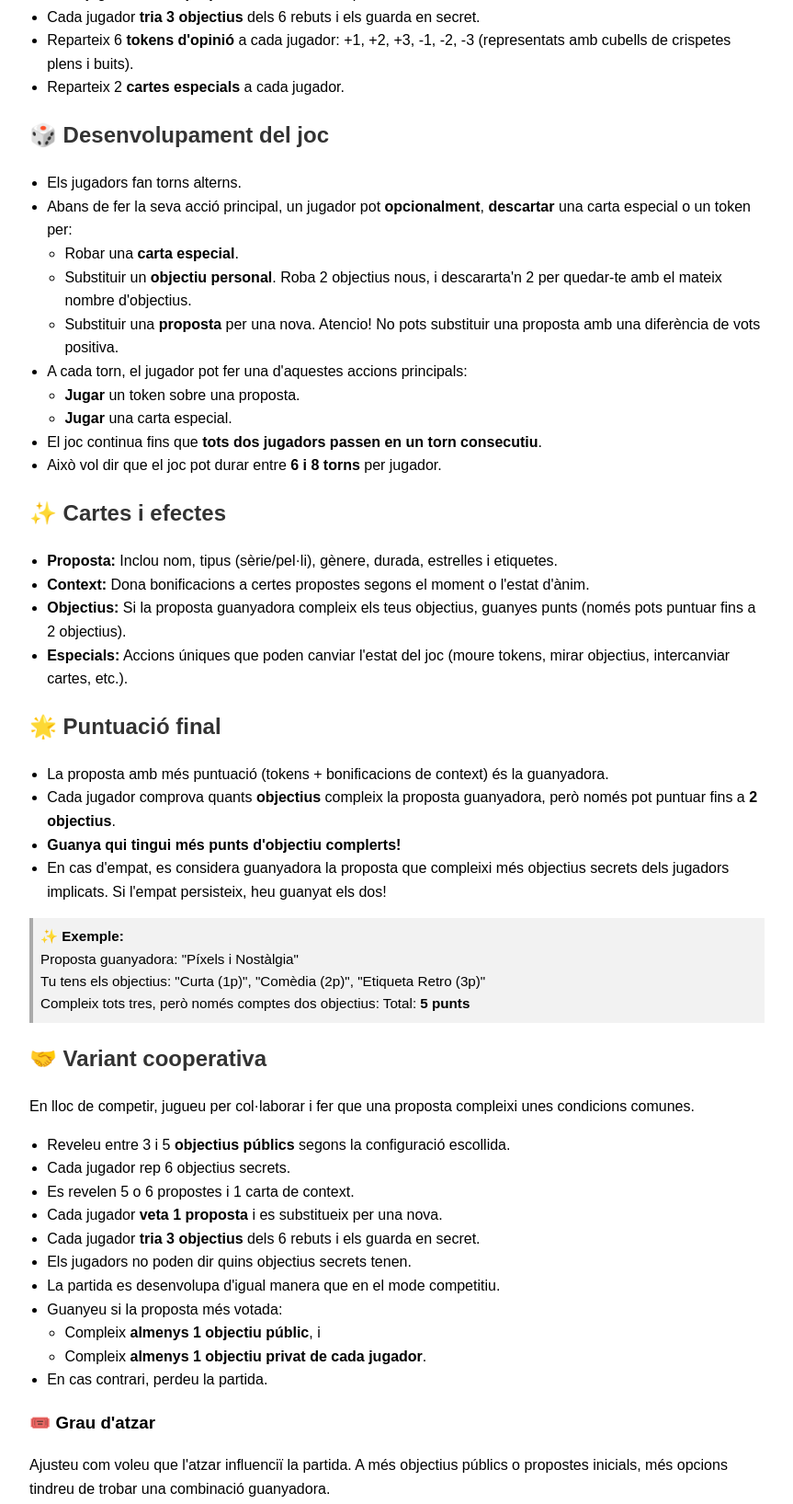
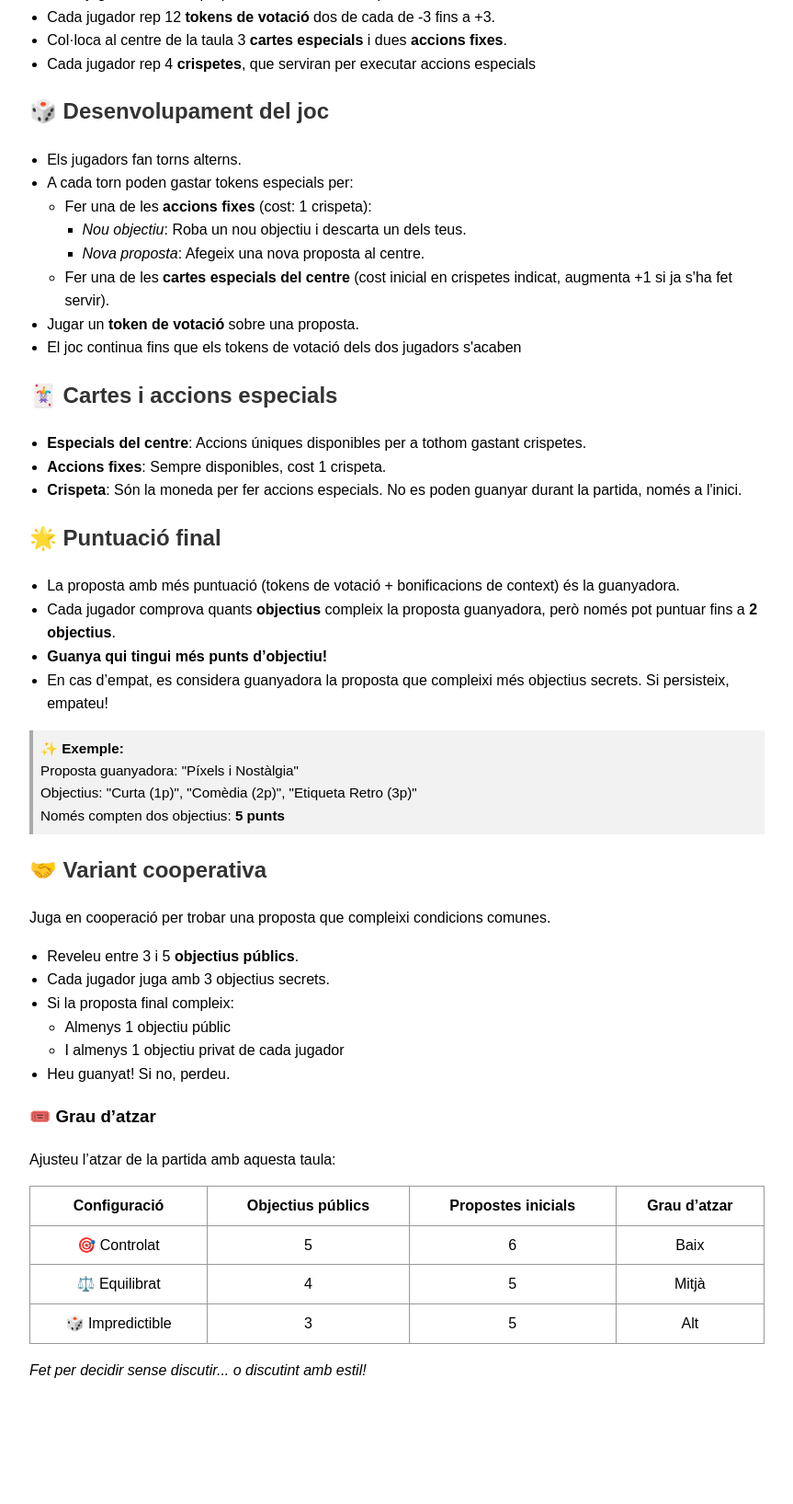
Before and after one commit to viscat/que-mirem-avui, a plain HTML site: page regles.html in a window 1280 px wide. Shown: the part 472-2107 px from the top of the page at 92% size, without its empty margins (208-1071 px from the left). After the commit the page ends 2038 px from the top, so only its background shows below. Drawn offline with Linux system fonts and the light colour scheme.

Commit message:
Rules updated

```diff
--- a/regles.html
+++ b/regles.html
@@ -38,96 +38,84 @@
       page-break-before: always;
       break-before: page;
     }
-
   </style>
 </head>
 <body>
   <h1>🎭 Guia del Joc: Què Mirem Avui?</h1>
-
-  <p>Un joc casual per a dues persones que no es posen d'acord sobre què veure. Sèries? Pel·lis? Comèdia? Misteri? Deixa que les cartes decideixin...</p>
+  <p>Un joc per a dues persones que intenten posar-se d'acord sobre què veure. Amb cartes de propostes, contextos, objectius i accions especials, haureu de debatre, jugar amb astúcia i trobar la proposta ideal!</p>
 
   <h2>✨ Objectiu del joc</h2>
   <p>Fer que la proposta escollida sigui la que millor encaixa amb els teus <strong>objectius secrets</strong>.</p>
 
   <h2>🎒 Preparació</h2>
   <ul>
-    <li>Revela 5 <strong>cartes de proposta</strong>.</li>
-    <li>Reparteix 6 <strong>objectius secrets</strong> a cada jugador.</li>
+    <li>Revela 5 <strong>propostes</strong>.</li>
     <li>Revela 1 <strong>carta de context</strong>.</li>
-    <li>Cada jugador <strong>veta 1 proposta</strong> i es substitueix per una nova.</li>
-    <li>Cada jugador <strong>tria 3 objectius</strong> dels 6 rebuts i els guarda en secret.</li>
-    <li>Reparteix 6 <strong>tokens d'opinió</strong> a cada jugador: +1, +2, +3, -1, -2, -3 (representats amb cubells de crispetes plens i buits).</li>
-    <li>Reparteix 2 <strong>cartes especials</strong> a cada jugador.</li>
+    <li>Reparteix 6 <strong>objectius</strong> a cada jugador. Cada jugador en descarta 3 i es queda 3 objectius secrets.</li>
+    <li>Cada jugador veta una proposta. Se substitueixen per dues noves.</li>
+    <li>Cada jugador rep 12 <strong>tokens de votació</strong> dos de cada de -3 fins a +3.</li>
+    <li>Col·loca al centre de la taula 3 <strong>cartes especials</strong> i dues <strong>accions fixes</strong>.</li>
+    <li>Cada jugador rep 4 <strong>crispetes</strong>, que serviran per executar accions especials</li>
   </ul>
 
   <h2>🎲 Desenvolupament del joc</h2>
   <ul>
     <li>Els jugadors fan torns alterns.</li>
-    <li>Abans de fer la seva acció principal, un jugador pot <strong>opcionalment</strong>, <strong>descartar</strong> una carta especial o un token per:</li>
+    <li>A cada torn poden gastar tokens especials per:</li>
     <ul>
-      <li>Robar una <strong>carta especial</strong>.</li>
-      <li>Substituir un <strong>objectiu personal</strong>. Roba 2 objectius nous, i descararta'n 2 per quedar-te amb el mateix nombre d'objectius.</li>
-      <li>Substituir una <strong>proposta</strong> per una nova. Atencio! No pots substituir una proposta amb una diferència de vots positiva.</li>
+      <li>Fer una de les <strong>accions fixes</strong> (cost: 1 crispeta):</li>
+      <ul>
+        <li><em>Nou objectiu</em>: Roba un nou objectiu i descarta un dels teus.</li>
+        <li><em>Nova proposta</em>: Afegeix una nova proposta al centre.</li>
+      </ul>
+      <li>Fer una de les <strong>cartes especials del centre</strong> (cost inicial en crispetes indicat, augmenta +1 si ja s'ha fet servir).</li>
     </ul>
-    <li>A cada torn, el jugador pot fer una d'aquestes accions principals:</li>
-    <ul>
-      <li><strong>Jugar</strong> un token sobre una proposta.</li>
-      <li><strong>Jugar</strong> una carta especial.</li>
-    </ul>
-    <li>El joc continua fins que <strong>tots dos jugadors passen en un torn consecutiu</strong>.</li>
-    <li>Això vol dir que el joc pot durar entre <strong>6 i 8 torns</strong> per jugador.</li>
+    <li>Jugar un <strong>token de votació</strong> sobre una proposta.</li>
+    <li>El joc continua fins que els tokens de votació dels dos jugadors s'acaben</li>
   </ul>
 
-  <h2>✨ Cartes i efectes</h2>
+  <h2>🃏 Cartes i accions especials</h2>
   <ul>
-    <li><strong>Proposta:</strong> Inclou nom, tipus (sèrie/pel·li), gènere, durada, estrelles i etiquetes.</li>
-    <li><strong>Context:</strong> Dona bonificacions a certes propostes segons el moment o l'estat d'ànim.</li>
-    <li><strong>Objectius:</strong> Si la proposta guanyadora compleix els teus objectius, guanyes punts (només pots puntuar fins a 2 objectius).</li>
-    <li><strong>Especials:</strong> Accions úniques que poden canviar l'estat del joc (moure tokens, mirar objectius, intercanviar cartes, etc.).</li>
+    <li><strong>Especials del centre</strong>: Accions úniques disponibles per a tothom gastant crispetes.</li>
+    <li><strong>Accions fixes</strong>: Sempre disponibles, cost 1 crispeta.</li>
+    <li><strong>Crispeta</strong>: Són la moneda per fer accions especials. No es poden guanyar durant la partida, només a l'inici.</li>
   </ul>
 
   <h2>🌟 Puntuació final</h2>
   <ul>
-    <li>La proposta amb més puntuació (tokens + bonificacions de context) és la guanyadora.</li>
+    <li>La proposta amb més puntuació (tokens de votació + bonificacions de context) és la guanyadora.</li>
     <li>Cada jugador comprova quants <strong>objectius</strong> compleix la proposta guanyadora, però només pot puntuar fins a <strong>2 objectius</strong>.</li>
-    <li><strong>Guanya qui tingui més punts d'objectiu complerts!</strong></li>
-    <li>En cas d'empat, es considera guanyadora la proposta que compleixi més objectius secrets dels jugadors implicats. Si l'empat persisteix, heu guanyat els dos!</li>
-
+    <li><strong>Guanya qui tingui més punts d’objectiu!</strong></li>
+    <li>En cas d’empat, es considera guanyadora la proposta que compleixi més objectius secrets. Si persisteix, empateu!</li>
   </ul>
 
   <div class="exemple">
     <strong>✨ Exemple:</strong><br>
     Proposta guanyadora: "Píxels i Nostàlgia"<br>
-    Tu tens els objectius: "Curta (1p)", "Comèdia (2p)", "Etiqueta Retro (3p)"<br>
-    Compleix tots tres, però només comptes dos objectius: Total: <strong>5 punts</strong>
+    Objectius: "Curta (1p)", "Comèdia (2p)", "Etiqueta Retro (3p)"<br>
+    Només compten dos objectius: <strong>5 punts</strong>
   </div>
 
   <div class="page-break"></div>
 
-
   <h2>🤝 Variant cooperativa</h2>
-  <p>En lloc de competir, jugueu per col·laborar i fer que una proposta compleixi unes condicions comunes.</p>
+  <p>Juga en cooperació per trobar una proposta que compleixi condicions comunes.</p>
   <ul>
-    <li>Reveleu entre 3 i 5 <strong>objectius públics</strong> segons la configuració escollida.</li>
-    <li>Cada jugador rep 6 objectius secrets.</li>
-    <li>Es revelen 5 o 6 propostes i 1 carta de context.</li>
-    <li>Cada jugador <strong>veta 1 proposta</strong> i es substitueix per una nova.</li>
-    <li>Cada jugador <strong>tria 3 objectius</strong> dels 6 rebuts i els guarda en secret.</li>
-    <li>Els jugadors no poden dir quins objectius secrets tenen.</li>
-    <li>La partida es desenvolupa d'igual manera que en el mode competitiu.</li>
-    <li>Guanyeu si la proposta més votada:</li>
+    <li>Reveleu entre 3 i 5 <strong>objectius públics</strong>.</li>
+    <li>Cada jugador juga amb 3 objectius secrets.</li>
+    <li>Si la proposta final compleix:</li>
     <ul>
-      <li>Compleix <strong>almenys 1 objectiu públic</strong>, i</li>
-      <li>Compleix <strong>almenys 1 objectiu privat de cada jugador</strong>.</li>
+      <li>Almenys 1 objectiu públic</li>
+      <li>I almenys 1 objectiu privat de cada jugador</li>
     </ul>
-    <li>En cas contrari, perdeu la partida.</li>
+    <li>Heu guanyat! Si no, perdeu.</li>
   </ul>
 
-  <h3>🎟️ Grau d'atzar</h3>
-  <p>Ajusteu com voleu que l'atzar influenciï la partida. A més objectius públics o propostes inicials, més opcions tindreu de trobar una combinació guanyadora.</p>
+  <h3>🎟️ Grau d’atzar</h3>
+  <p>Ajusteu l’atzar de la partida amb aquesta taula:</p>
   <table>
     <thead>
-      <tr><th>Configuració</th><th>Objectius públics</th><th>Propostes inicials</th><th>Grau d'atzar</th></tr>
+      <tr><th>Configuració</th><th>Objectius públics</th><th>Propostes inicials</th><th>Grau d’atzar</th></tr>
     </thead>
     <tbody>
       <tr><td>🎯 Controlat</td><td>5</td><td>6</td><td>Baix</td></tr>
@@ -136,9 +124,6 @@
     </tbody>
   </table>
 
-  <p><em>Recordeu que algunes cartes especials us poden ajudar molt a guanyar!</em></p>
-
-  <p><em>Fet per decidir sense barallar-se... o barallant-se amb estil.</em></p>
-
+  <p><em>Fet per decidir sense discutir... o discutint amb estil!</em></p>
 </body>
 </html>
```
